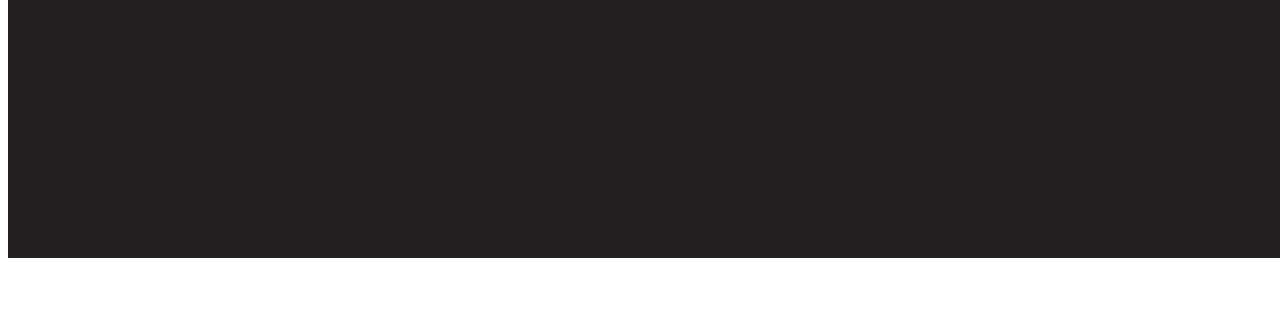
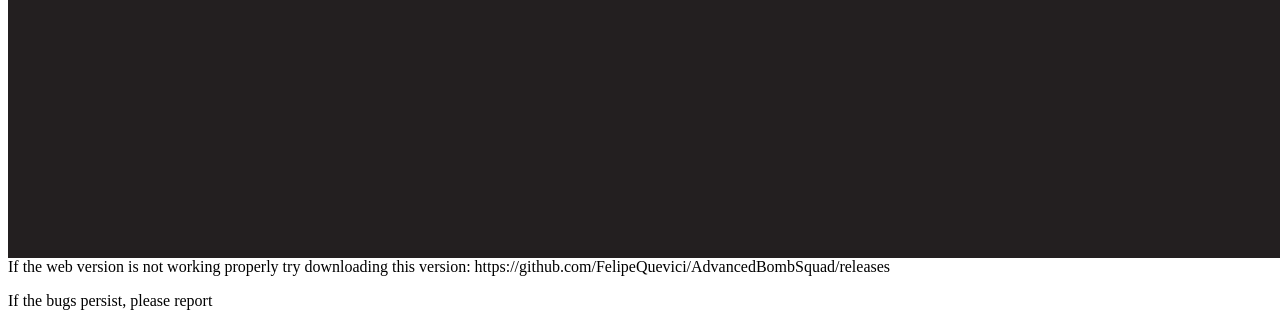
Before and after one commit to FelipeQuevici/AdvancedBombSquad, a plain HTML site: page index.html in a window 1280 px wide. Shown: the part 470-800 px from the top of the page. Drawn offline with Linux system fonts and the light colour scheme; no server answers.

Commit message:
Link para download

```diff
--- a/index.html
+++ b/index.html
@@ -11,5 +11,8 @@
   </head>
   <body>
     <div id="unityContainer" style="width: 1280px; height: 720px; margin: auto"></div>
+
+    If the web version is not working properly try downloading this version: https://github.com/FelipeQuevici/AdvancedBombSquad/releases
+<p> If the bugs persist, please report
   </body>
 </html>
```
